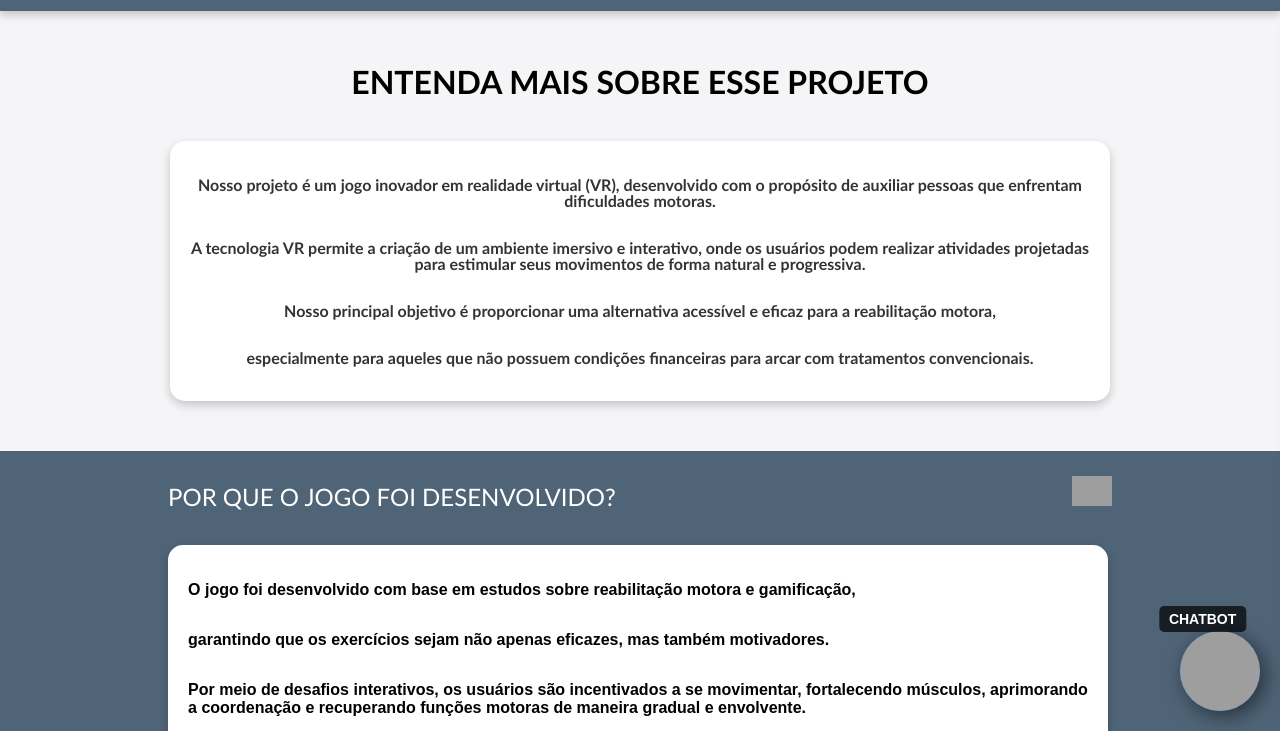
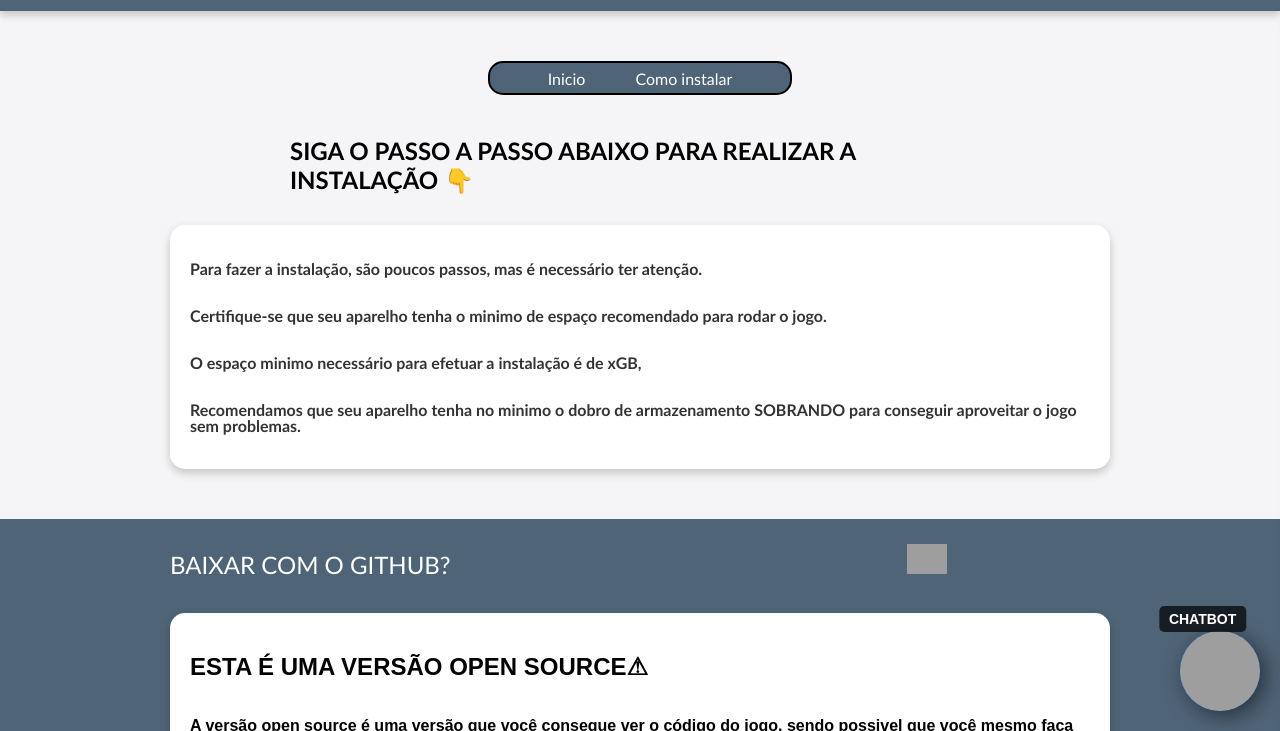
Before and after one commit to arthursilva1004/web-projeto-vr, a website: page public/segunda tela/segunda.html in a window 1280 px wide. Shown: the part 69-800 px from the top of the page. Drawn offline with nearby package versions, Linux system fonts and the light colour scheme; some packages are replaced by stand-ins of ours; grey boxes are pictures that could not be loaded.

Commit message:
commit
commit ok

```diff
--- a/public/segunda tela/segunda.css
+++ b/public/segunda tela/segunda.css
@@ -32,6 +32,27 @@ header p {
     padding: 10px;
 }
 
+
+#nave{
+    display: flex;
+    justify-content: center;
+    align-items: center;
+    width: 300px;
+    height: 30px;
+    border-radius: 15px;
+    border: 2px solid black;
+    background-color:rgb(79, 100, 119);
+    gap: 50px;
+    font-family: 'Gill Sans', 'Gill Sans MT', Calibri, 'Trebuchet MS', sans-serif;
+    margin-top: 40px;
+}
+
+.navee{
+    text-decoration: none;
+    color: white;
+}
+
+
 #divtitulo{
     display: flex;
     justify-content: center;
@@ -46,8 +67,8 @@ header p {
 #explicacaodoJogo {
     display: flex;
     flex-direction: column;
-    align-items: center;
-    text-align: center;
+    align-items: start;
+    text-justify: start;
     width: 90%;
     max-width: 900px;
     margin: 40px 0;
@@ -56,6 +77,7 @@ header p {
     border-radius: 15px;
     box-shadow: 0px 4px 10px rgba(0, 0, 0, 0.2);
     font-family: 'Gill Sans', 'Gill Sans MT', Calibri, 'Trebuchet MS', sans-serif;
+
 }
 
 #explicacaodoJogo p {
--- a/public/segunda tela/segunda.html
+++ b/public/segunda tela/segunda.html
@@ -31,30 +31,36 @@
         <img style="width: 70px;" src="https://encrypted-tbn0.gstatic.com/images?q=tbn:ANd9GcSlJm-MU63dWXt83PUUcwx1X9DsWFPoBMYpWg&s" alt="">
     </header>
 
+    <nav>
+        <div id="nave"> <a href="/index.html" class="navee">Inicio</a>
+            <a href="./segunda tela/segunda.html" class="navee">Como instalar</a></div>
+
+    </nav>
+
 
     <div id="divtitulo">
-        <h1 style="font-family: 'Gill Sans', 'Gill Sans MT', Calibri, 'Trebuchet MS', sans-serif;">ENTENDA MAIS SOBRE ESSE PROJETO</h1>
+        <h2 style="font-family: 'Gill Sans', 'Gill Sans MT', Calibri, 'Trebuchet MS', sans-serif;">SIGA O PASSO A PASSO ABAIXO PARA REALIZAR A INSTALAÇÃO 👇</h2>
     </div>
 
 
 
         <div id="explicacaodoJogo">
-            <p><b>Nosso projeto é um jogo inovador em realidade virtual (VR), desenvolvido com o propósito de auxiliar pessoas que enfrentam dificuldades motoras.</b></p>
-            <p><b>A tecnologia VR permite a criação de um ambiente imersivo e interativo, onde os usuários podem realizar atividades projetadas para estimular seus movimentos de forma natural e progressiva.</b></p>
+            <p><b>Para fazer a instalação, são poucos passos, mas é necessário ter atenção.</b></p>
+            <p><b>Certifique-se que seu aparelho tenha o minimo de espaço recomendado para rodar o jogo.</b></p>
 
-            <p><b>Nosso principal objetivo é proporcionar uma alternativa acessível e eficaz para a reabilitação motora,</b></p>
-            <p><b>especialmente para aqueles que não possuem condições financeiras para arcar com tratamentos convencionais.</b></p>
+            <p><b>O espaço minimo necessário para efetuar a instalação é de xGB,</b></p>
+            <p><b>Recomendamos que seu aparelho tenha no minimo o dobro de armazenamento SOBRANDO para conseguir aproveitar o jogo sem problemas.</b></p>
         </div>
 
     <div id="teste"  >
         <div class="porque">
 
-            <p style="font-size: x-large; font-family:'Gill Sans', 'Gill Sans MT', Calibri, 'Trebuchet MS', sans-serif; color: white;">POR QUE O JOGO FOI DESENVOLVIDO? <img style="width: 40px; margin-left: 450px;" src="https://static.vecteezy.com/system/resources/previews/018/722/931/non_2x/star-shape-symbol-on-transparent-background-free-png.png" alt=""></p>
+            <p style="font-size: x-large; font-family:'Gill Sans', 'Gill Sans MT', Calibri, 'Trebuchet MS', sans-serif; color: white;">BAIXAR COM O GITHUB? <img style="width: 40px; margin-left: 450px;" src="https://static.vecteezy.com/system/resources/previews/018/722/931/non_2x/star-shape-symbol-on-transparent-background-free-png.png" alt=""></p>
             <div class="diferenciais">
-                <p><b>O jogo foi desenvolvido com base em estudos sobre reabilitação motora e gamificação,</b></p>
-                <p><b>garantindo que os exercícios sejam não apenas eficazes, mas também motivadores.</b></p>
-                <p><b>Por meio de desafios interativos, os usuários são incentivados a se movimentar, fortalecendo músculos, aprimorando a coordenação e recuperando funções motoras de maneira gradual e envolvente.</b></p>
-                <p><b>Além disso, a experiência lúdica ajuda a reduzir a frustração e o cansaço frequentemente associados a terapias tradicionais, tornando o processo mais prazeroso e estimulante.</b></p>
+                <h2>ESTA É UMA VERSÃO OPEN SOURCE⚠</h2>
+                <p><b>A versão open source é uma versão que você consegue ver o código do jogo, sendo possivel que você mesmo faça modificações.</b></p>
+                <p><b>Para efetuar o download, acesse o nosso <a href="https://github.com/arthursilva1004/web-projeto-vr">GIT HUB</a> e procure por um arquivo chamado DOWNLOAD.</b></p>
+                <p><b>Clique em cima do arquivo, e espere até que o download seja concluído.</b></p>
 
                 <div class="demonstrativa">
                     <p style="color: white;">VIDEO DEMONSTRATIVO:</p>
@@ -72,7 +78,10 @@
     </div>
 
 
-    <p style="font-size: x-large; font-family:'Gill Sans', 'Gill Sans MT', Calibri, 'Trebuchet MS', sans-serif;" >DIFERENCIAIS DO JOGO:</p>
+
+
+
+<!--<p style="font-size: x-large; font-family:'Gill Sans', 'Gill Sans MT', Calibri, 'Trebuchet MS', sans-serif;" >DIFERENCIAIS DO JOGO:</p>
 
         <div class="diferenciais">
 
@@ -85,8 +94,7 @@
         </div>
 
 
-
-    <div class="paraoscards">
+        <div class="paraoscards">
         <div class="card">
             <img src="https://th.bing.com/th/id/OIP.KLdywaeOwQctN1YSa6Z4vQHaE8?w=275&h=184&c=7&r=0&o=5&pid=1.7" alt="">
         </div>
@@ -94,6 +102,9 @@
             <img class="fotoscards" style="height: 100%; border-radius: 15px;" src="https://ufprvirtual.ufpr.br/theme/image.php/moove/theme_moove/1738073246/frontpagecard3icon" alt="">
         </div>
     </div>
+
+        -->
+
 
 
     <div id="chatboxtudo">
--- a/public/teste.css
+++ b/public/teste.css
@@ -31,6 +31,28 @@ header p {
     text-align: center;
     padding: 10px;
 }
+
+.navee{
+    text-decoration: none;
+    color: white;
+}
+
+
+
+#nave{
+    display: flex;
+    justify-content: center;
+    align-items: center;
+    width: 300px;
+    height: 30px;
+    border-radius: 15px;
+    border: 2px solid black;
+    background-color:rgb(79, 100, 119);
+    gap: 50px;
+    font-family: 'Gill Sans', 'Gill Sans MT', Calibri, 'Trebuchet MS', sans-serif;
+    margin-top: 40px;
+}
+
 
 #divtitulo{
     display: flex;
```
Also changed, not shown: public/index.html (+9 -2 lines).
